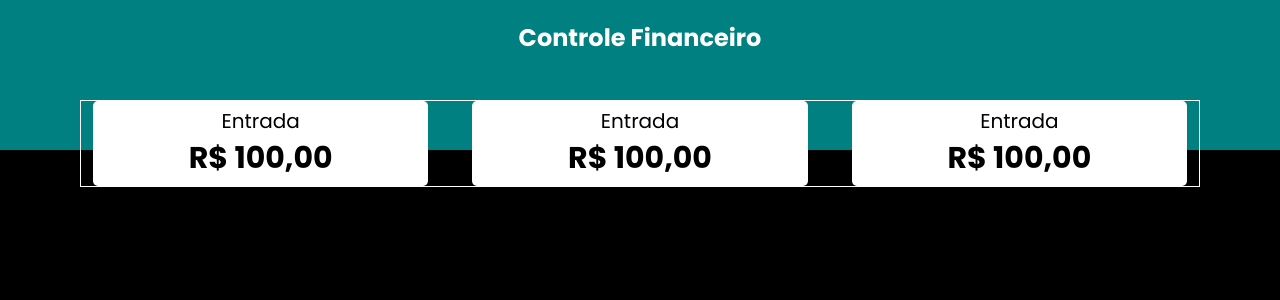
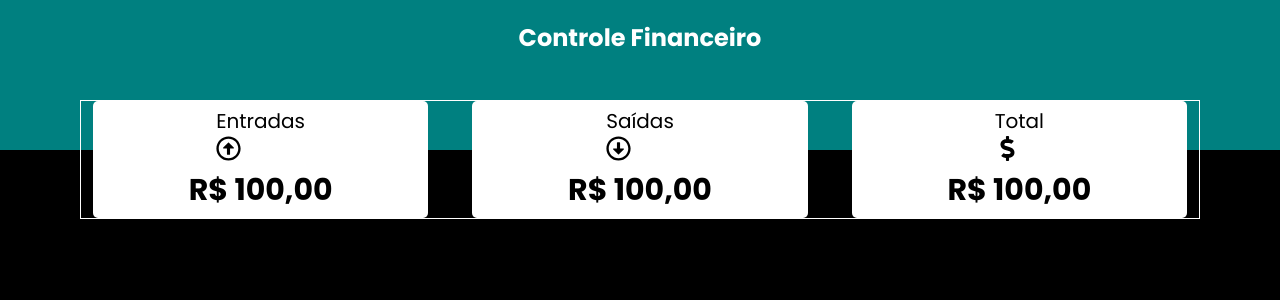
Before and after one commit to IagoMesquita/controle-financeiro, a Next.js app: page / in a window 1280 px wide. Shown: the top 300 px of the page. Built offline with nearby package versions, Linux system fonts and the light colour scheme.

Commit message:
feat: receives the props and rederizes the information in ResumeItem

```diff
--- a/components/ResumeItem/index.tsx
+++ b/components/ResumeItem/index.tsx
@@ -1,10 +1,17 @@
+import { IconType } from "react-icons";
 import * as C from "./styles";
 
-function ResumeItem() {
+type Props = {
+  title: string;
+  Icon: IconType;
+}
+
+function ResumeItem({ title, Icon }: Props) {
   return (
     <C.Container>
       <C.HeaderCard>
-        <C.HeaderTitle>Entrada</C.HeaderTitle>
+        <C.HeaderTitle>{title}</C.HeaderTitle>
+        <Icon/>
       </C.HeaderCard>
       <C.Total>R$ 100,00</C.Total>
     </C.Container>
```
